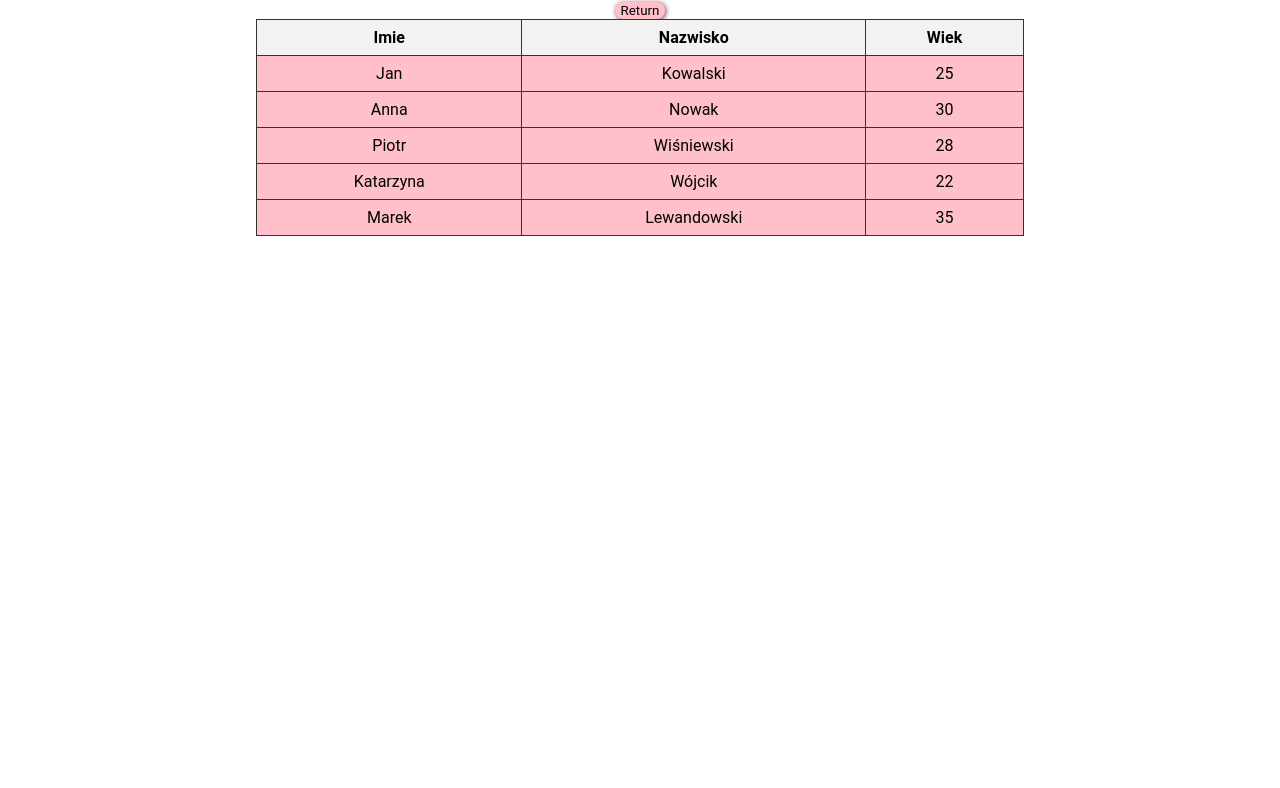
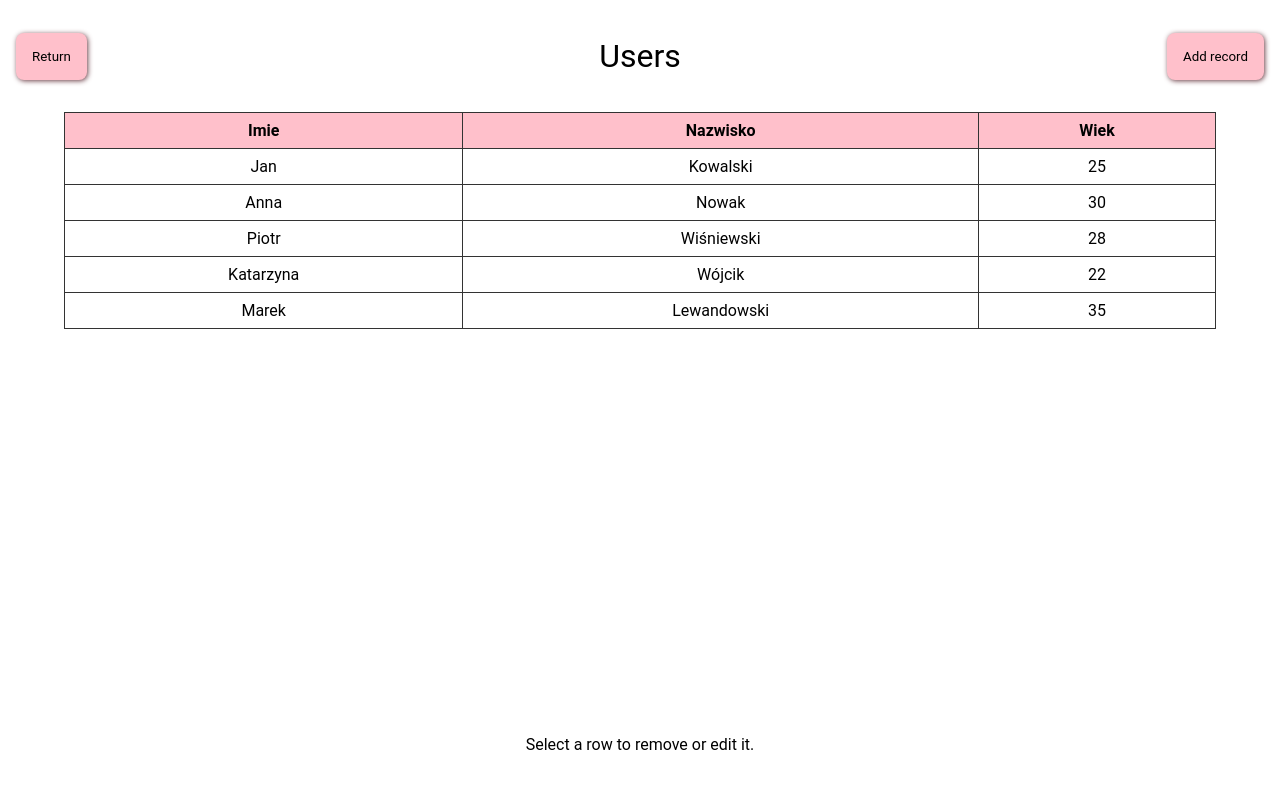
Before and after one commit to oliwia-paliwoda/crud-cloud-database, a React (Create React App) app in the folder frontend/: page / in a window 1280 px wide. Both pictures are taken after a click on the element "Users". Shown: the top 788 px of the page. Built offline with nearby package versions, Linux system fonts and the light colour scheme.

Commit message:
table operations template

```diff
--- a/frontend/src/AllTables.jsx
+++ b/frontend/src/AllTables.jsx
@@ -7,16 +7,23 @@ function AllTables(){
     const tables = ["Users", "Projects", "Credentials", "Test"];
 
     const [showDetails, setShowDetails] = useState(false);
-    const handleClick = () => {
-        setShowDetails(!showDetails);
+    const [activeTable, setActiveTable] = useState(null);
+
+    const handleClick = (name) => {
+        setShowDetails(true);
+        setActiveTable(name);
     }
+
+    const handleReturn = () => {
+        setShowDetails(false);
+    };
 
     return (
         <div className="container">
             {!showDetails &&
             <div className="table-view">
             <div className="table-list">
-                {tables.map((name,index) => (<TableElement onClick={handleClick} key={index} tableName={name}/>))}
+                {tables.map((name,index) => (<TableElement onClick={() => handleClick(name)} key={index} tableName={name} />))}
 
             </div>
             <div className="manage-tables">
@@ -28,7 +35,7 @@ function AllTables(){
 
             {showDetails &&
             <div className="details-view">
-                <Table></Table>
+                <Table tableName={activeTable} onReturn={handleReturn}></Table>
             </div>
             }
         </div>
--- a/frontend/src/App.css
+++ b/frontend/src/App.css
@@ -48,11 +48,9 @@ button{
 }
 
 thead{
-  background-color: pink;
 }
 
 tbody{
-  background-color: #ffeef1;
 }
 
 table{
--- a/frontend/src/Table.jsx
+++ b/frontend/src/Table.jsx
@@ -1,6 +1,9 @@
 import "./Table.scss";
+import React, {useState} from "react";
+import TableElement from "./TableElement";
 
-function Table(){
+
+function Table({tableName, onReturn}){
 
     const data = [
         { imie: "Jan", nazwisko: "Kowalski", wiek: 25 },
@@ -10,19 +13,48 @@ function Table(){
         { imie: "Marek", nazwisko: "Lewandowski", wiek: 35 }
     ];
 
-    const tableName = "Table";
+    const [newRecord, setNewRecord] = useState({});
+
+    const handleAddRecord = () => {
+        console.error("Dodany rekord:", newRecord);
+        setNewRecord({});
+    };
+
 
     const headers = data.length > 0 ? Object.keys(data[0]) : [];
 
+    const [focusedIndex, setFocusedIndex] = useState(null);
+
+    const [actionType, setActionType] = useState(null);
+    const handleActionType=(action) => {
+        setActionType(action);
+    };
+
+    const actionCancel = () => {
+        setActionType(null);
+        setFocusedIndex(null);
+    }
+
+    const [addCell, setAddCell] = useState({});
 
     return(
         <div className="table-page">
             <div className="dashboard">
-                <button>Return</button>
+                <button className="return" onClick={onReturn}>Return</button>
+                <div className="table-name">{tableName}</div>
+                <div className="tools">
+                    <button className="tool-button" onClick={() => handleActionType("add")}>Add record</button>
+                    {(focusedIndex !== null) &&
+                        <div style={{display: "flex", gap: "2vmin"}}>
+                    <button className="tool-button-pick" onClick={() => handleActionType("remove")}>Remove record</button>
+                    <button className="tool-button-pick" onClick={() => handleActionType("edit")}>Edit record</button>
                             </div>
-            <div className="table-name"></div>
+                    }
+                </div>
+            </div>
+
         <div className="table-details">
-            <table style={{ borderCollapse: "collapse", width: "60%" }}>
+            <table style={{ borderCollapse: "collapse", width: "90%" }}>
                 <thead>
                 <tr>
                     {headers.map((key) => (
@@ -31,8 +63,8 @@ function Table(){
                             style={{
                                 border: "1px solid #333",
                                 padding: "8px",
-                                backgroundColor: "#f2f2f2",
-                                textTransform: "capitalize"
+                                backgroundColor: "pink",
+                                textTransform: "capitalize",
                             }}
                         >
                             {key}
@@ -41,20 +73,79 @@ function Table(){
                 </tr>
                 </thead>
                 <tbody>
-                {data.map((row, rowIndex) => (
-                    <tr key={rowIndex}>
+                {data.map((row, rowIndex) => {
+                    const isFocused = focusedIndex === rowIndex;
+                    return (
+                        <tr
+                            key={rowIndex}
+                            onClick={() => setFocusedIndex(rowIndex)}
+                            style={{
+                                backgroundColor: isFocused ? "deeppink" : "transparent",
+                                cursor: "pointer",
+                            }}
+                        >
                             {headers.map((key) => (
                                 <td
                                     key={key}
-                                style={{ border: "1px solid #333", padding: "8px", textAlign: "center" }}
+                                    style={{
+                                        border: "1px solid #333",
+                                        padding: "8px",
+                                        textAlign: "center",
+                                    }}
                                 >
                                     {row[key]}
                                 </td>
                             ))}
                         </tr>
-                ))}
+                    );
+                })}
                 </tbody>
             </table>
+        </div>
+            <div className="action-bar">
+                {actionType === null &&
+                <div className="placeholder-text">Select a row to remove or edit it. </div>
+                }
+
+                {actionType === "add" && (
+                    <div className="add">
+                        <div className="input-row" style={{ display: "flex", gap: "1rem" }}>
+                            {headers.map((name, index) => (
+                                <div key={index} className="input-cell">
+                                    <label style={{backgroundColor: "pink", borderRadius: "1vmin", padding: "1vmin"}}>{name}</label>
+                                    <input
+                                        type="text"
+                                        value={newRecord[name] || ""}
+                                        onChange={(e) =>
+                                            setNewRecord((prev) => ({ ...prev, [name]: e.target.value }))
+                                        }
+                                    />
+                                </div>
+                            ))}
+                        </div>
+                        <button style={{backgroundColor: "deeppink"}} onClick={handleAddRecord}>Submit</button>
+                        <button onClick={actionCancel}>Cancel</button>
+                    </div>
+                )}
+
+
+
+                {actionType === "remove" &&
+                    <div className="delete">
+                    <div className="placeholder-text">Delete the selected row?</div>
+                    <button onClick={actionCancel}>Cancel</button>
+                        <button style={{backgroundColor: "deeppink"}}>Delete</button>
+                    </div>
+
+                }
+
+                <div className="edit">
+                    {actionType === "edit" &&
+                        <div>
+                            //todo
+                        </div>}
+                </div>
+
             </div>
         </div>
 
--- a/frontend/src/Table.scss
+++ b/frontend/src/Table.scss
@@ -1,15 +1,85 @@
 .table-details{
   width: 100%;
+  display: flex;
+  align-items: center;
+  align-self: start;
+  margin-top: 2vmin;
+  justify-content: center;
+}
+
+.dashboard{
+  display: grid;
+  grid-template-columns: 1fr auto 1fr;
+  height: 10vmin;
+  margin-top: 2vmin;
+  align-items: center;
+
+}
+
+.return{
+  justify-self: start;
+  margin-left: 2vmin;
+  padding: 2vmin;
+}
+
+.table-name{
+  font-family: "Roboto", sans-serif;
+  font-size: 4vmin;
+}
+
+.tools{
+  display: flex;
+  justify-self: end;
+  margin-right: 2vmin;
+  gap: 2vmin;
+
+}
+
+.tool-button{
+  padding: 2vmin;
+}
+
+.table-page{
+  width:100vw;
+  height: 100vh;
+  display: grid;
+  grid-template-rows: auto 1fr auto;
+
+}
+
+.action-bar{
+  height: 10vmin;
+  margin-bottom: 2vmin;
   display: flex;
   align-items: center;
   justify-content: center;
 }
 
-.dashboard{
+.tool-button-pick{
+  @extend .tool-button;
+  background-color: deeppink;
 }
 
-.table-page{
-  width:100vw;
-  height: 100vh;
+.input-cell{
+  font-family: "Roboto", sans-serif;
+  border-radius: 1vmin;
+  display: flex;
+  gap: 1vmin;
+  text-align: center;
+  justify-content: center;
+  align-items: center;
+  }
 
+.add{
+  display: flex;
+  gap: 2vmin;
 }
+
+.edit{
+  @extend .add;
+}
+
+.delete{
+  display: flex;
+  gap: 2vmin;
+}
```
Lines whose indentation alone changed are shown as unchanged.
